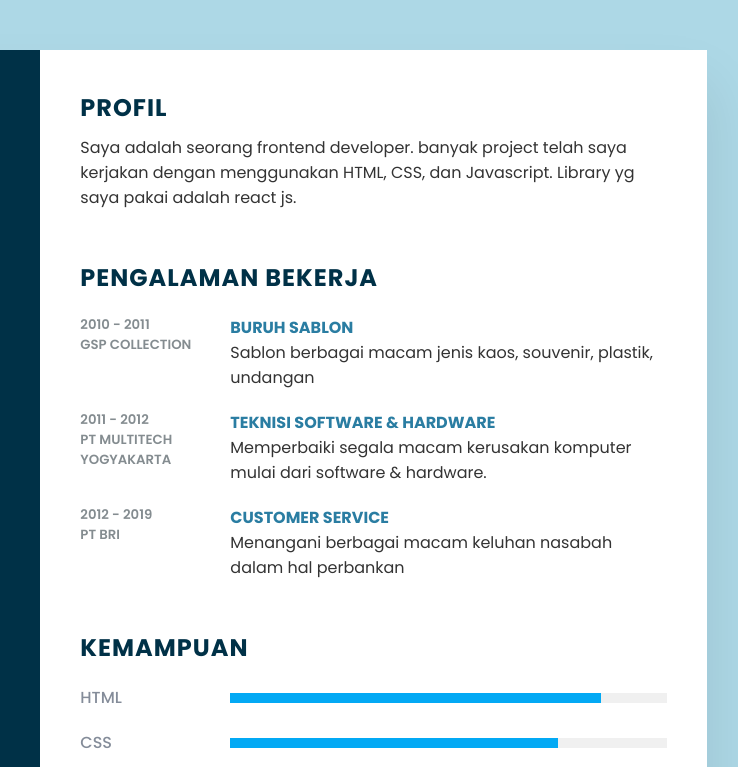
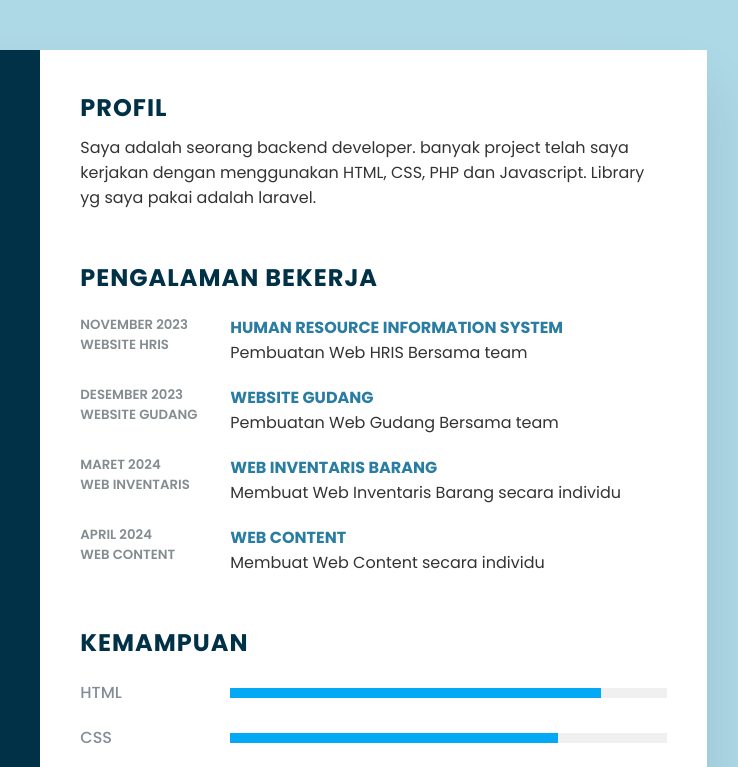
Before and after one commit to dimas-kenzo/cv-responsive, a plain HTML site: page index.html in a window 1280 px wide. Shown: the top 767 px of the page, 433-1171 px from the left. Drawn offline with Linux system fonts and the light colour scheme.

Commit message:
upgrade skill

```diff
--- a/index.html
+++ b/index.html
@@ -90,40 +90,50 @@
         <div class="about">
           <h2 class="title2">Profil</h2>
           <p>
-            Saya adalah seorang frontend developer. banyak project telah saya kerjakan dengan menggunakan
-            HTML, CSS, dan Javascript. Library yg saya pakai adalah react js.
+            Saya adalah seorang backend developer. banyak project telah saya kerjakan dengan menggunakan
+            HTML, CSS, PHP dan Javascript. Library yg saya pakai adalah laravel.
           </p>
         </div>
         <div class="about">
           <h2 class="title2">Pengalaman Bekerja</h2>
           <div class="box">
             <div class="year_company">
-              <h5>2010 - 2011</h5>
-              <h5>GSP COLLECTION</h5>
+              <h5>November 2023</h5>
+              <h5>Website HRIS</h5>
             </div>
             <div class="text">
-              <h4>BURUH SABLON</h4>
-              <p>Sablon berbagai macam jenis kaos, souvenir, plastik, undangan</p>
+              <h4>Human Resource Information System</h4>
+              <p>Pembuatan Web HRIS Bersama team</p>
             </div>
           </div>
           <div class="box">
             <div class="year_company">
-              <h5>2011 - 2012</h5>
-              <h5>PT MULTITECH YOGYAKARTA</h5>
+              <h5>Desember 2023</h5>
+              <h5>Website Gudang</h5>
             </div>
             <div class="text">
-              <h4>TEKNISI SOFTWARE & HARDWARE</h4>
-              <p>Memperbaiki segala macam kerusakan komputer mulai dari software & hardware.</p>
+              <h4>Website Gudang</h4>
+              <p>Pembuatan Web Gudang Bersama team</p>
             </div>
           </div>
           <div class="box">
             <div class="year_company">
-              <h5>2012 - 2019</h5>
-              <h5>PT BRI</h5>
+              <h5>Maret 2024</h5>
+              <h5>Web Inventaris</h5>
             </div>
             <div class="text">
-              <h4>Customer Service</h4>
-              <p>Menangani berbagai macam keluhan nasabah dalam hal perbankan</p>
+              <h4>Web Inventaris Barang</h4>
+              <p>Membuat Web Inventaris Barang secara individu</p>
+            </div>
+          </div>
+          <div class="box">
+            <div class="year_company">
+              <h5>April 2024</h5>
+              <h5>Web Content</h5>
+            </div>
+            <div class="text">
+              <h4>Web Content</h4>
+              <p>Membuat Web Content secara individu</p>
             </div>
           </div>
         </div>
@@ -149,6 +159,12 @@
           </div>
           <div class="box">
             <h4>REACT JS</h4>
+            <div class="percent">
+              <div style="width: 75%"></div>
+            </div>
+          </div>
+          <div class="box">
+            <h4>PHP</h4>
             <div class="percent">
               <div style="width: 75%"></div>
             </div>
```
